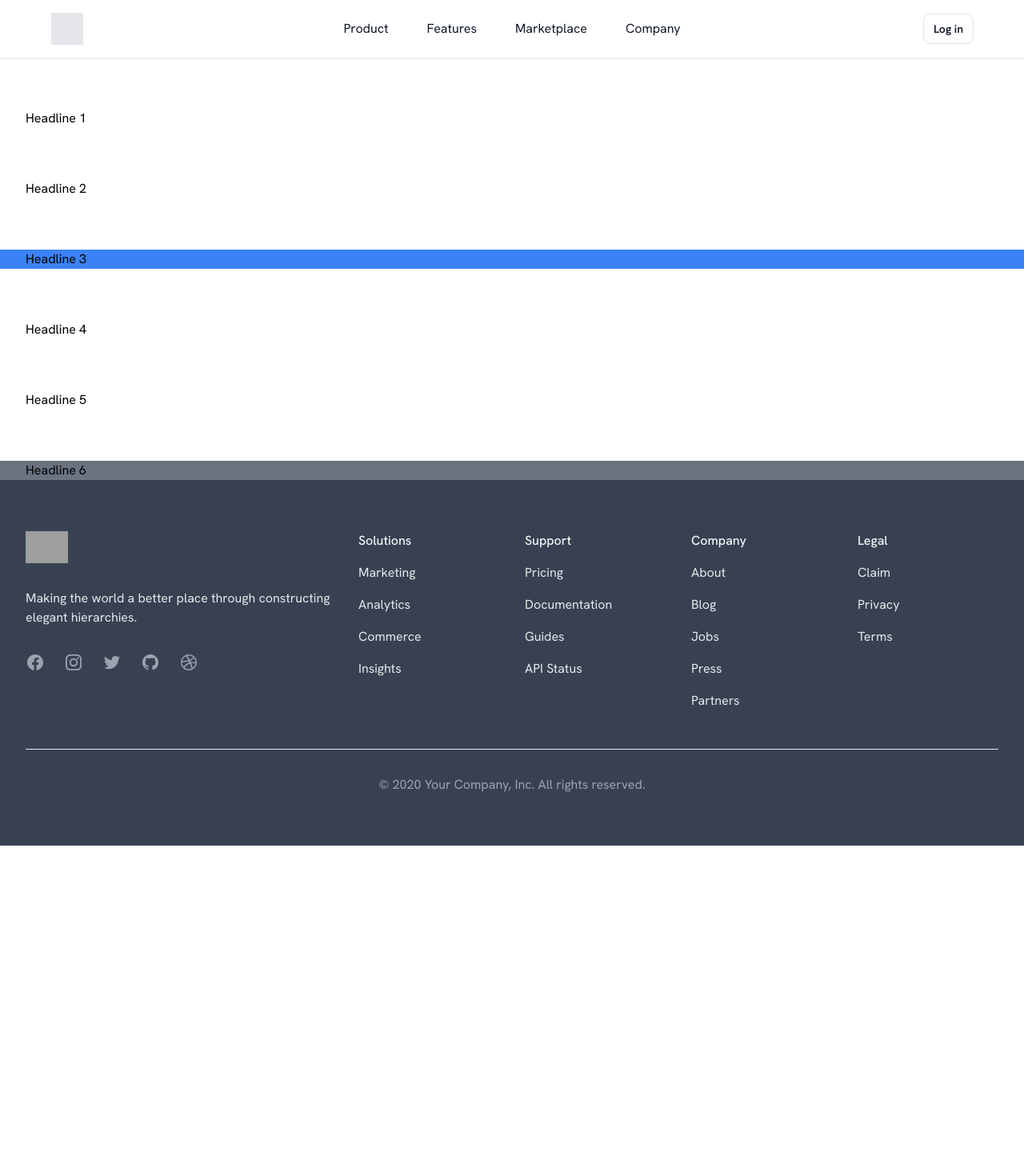
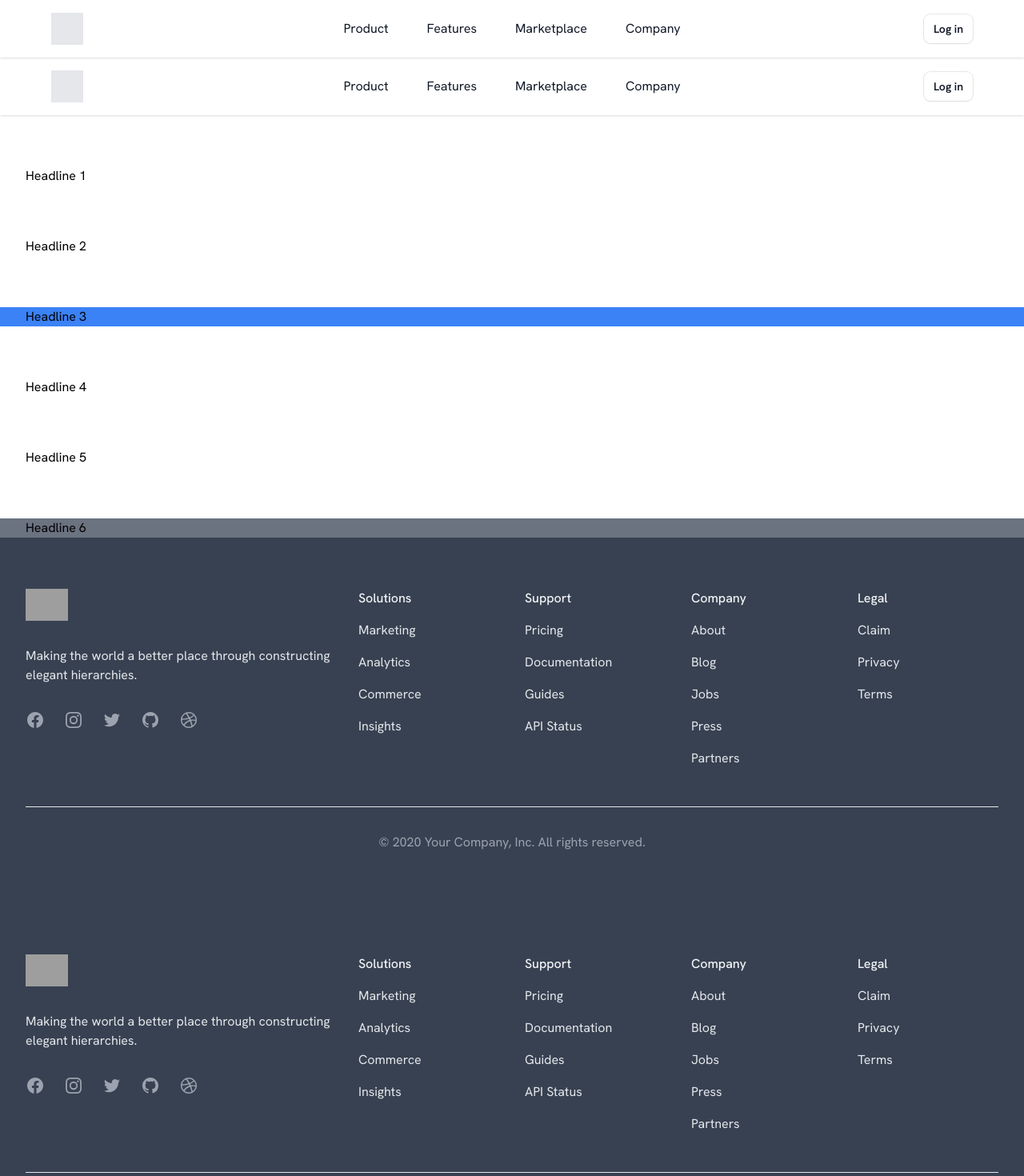
Before and after one commit to Justin-Bento/marker, a Next.js app: page / in a window 1280 px wide. Shown: the top 1470 px of the page at 80% size. Before the commit the page ends 1057 px from the top, so only its background shows below. Built offline with nearby package versions, Linux system fonts and the light colour scheme; grey boxes are pictures that could not be loaded.

Commit message:
imported appbar and footer component globally

```diff
--- a/pages/_app.tsx
+++ b/pages/_app.tsx
@@ -1,6 +1,14 @@
-import '../styles/globals.css'
-import type { AppProps } from 'next/app'
+import "../styles/globals.css";
+import type { AppProps } from "next/app";
+import Appbar from "../components/Appbar";
+import Footer from "../components/Footer";
 
 export default function App({ Component, pageProps }: AppProps) {
-  return <Component {...pageProps} />
+  return (
+    <>
+      <Appbar />
+      <Component {...pageProps} />
+      <Footer />
+    </>
+  );
 }
```
